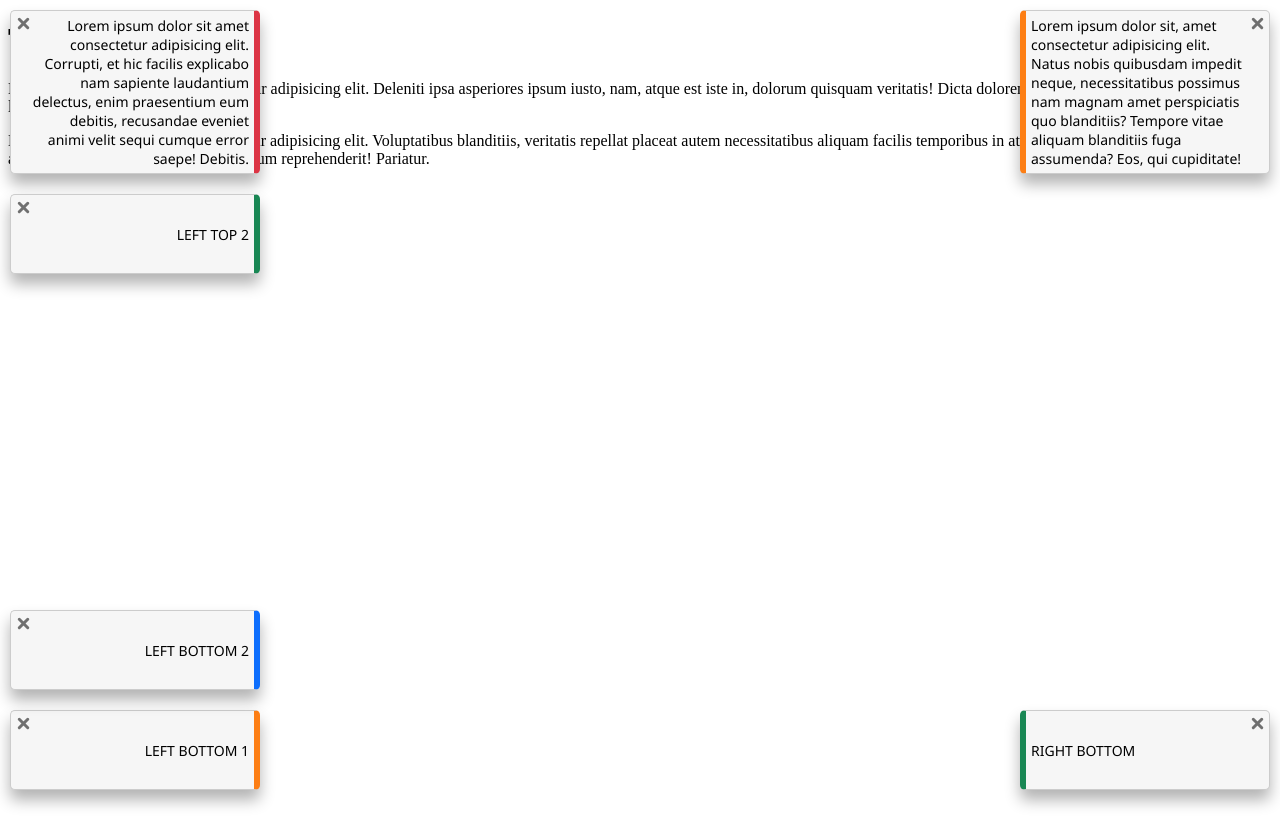
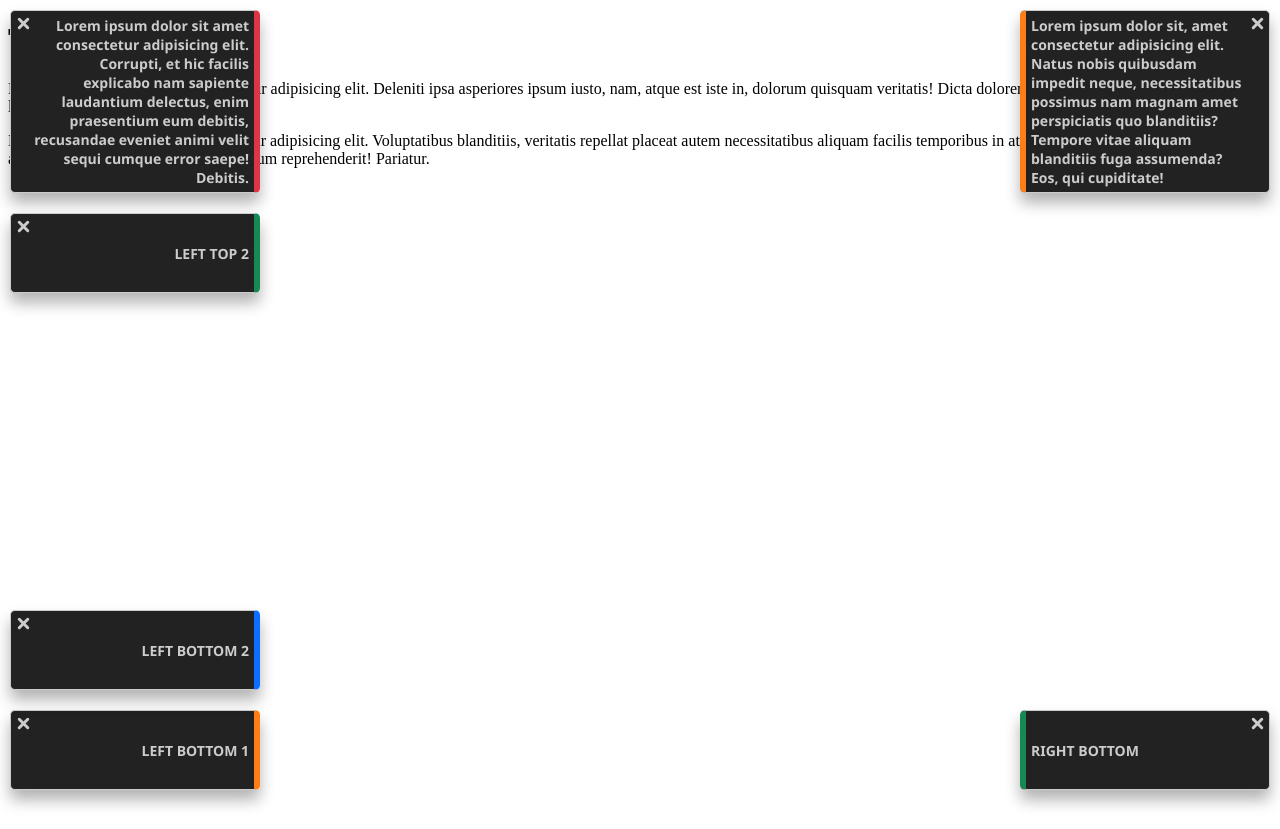
Before and after one commit to vnabet/js-toaster, a Svelte app: page / in a window 1280 px wide. Built offline with nearby package versions, Linux system fonts and the light colour scheme.

Commit message:
toast css dark version

```diff
--- a/src/JSToaster.svelte
+++ b/src/JSToaster.svelte
@@ -1,4 +1,4 @@
-<div class="jstoaster">
+<div class="jstoaster dark">
   <ul class="toast-list left top">
     <li class="toast danger">
       <div class="close"></div>
@@ -75,6 +75,8 @@
     padding: 20px 5px 5px 5px;
     font-family: 'Segoe UI', Tahoma, Geneva, Verdana, sans-serif;
     font-size: 14PX;
+    font-weight: 600;
+    color: black;
     /* ----- */
     /* border-radius: 5px 5px 0 0; */
     border-radius: 5px;
@@ -125,6 +127,16 @@
   .toast.info {
     border-bottom-color: var(--jstoaster-info);
   }
+
+  .dark .toast {
+    background: #222;
+    color: #ccc;
+  }
+
+  .dark .close::before, .dark .close::after {
+    background: #ccc;
+  }
+
 
   @media(min-width: 576px) {
     .toast-list {
```
